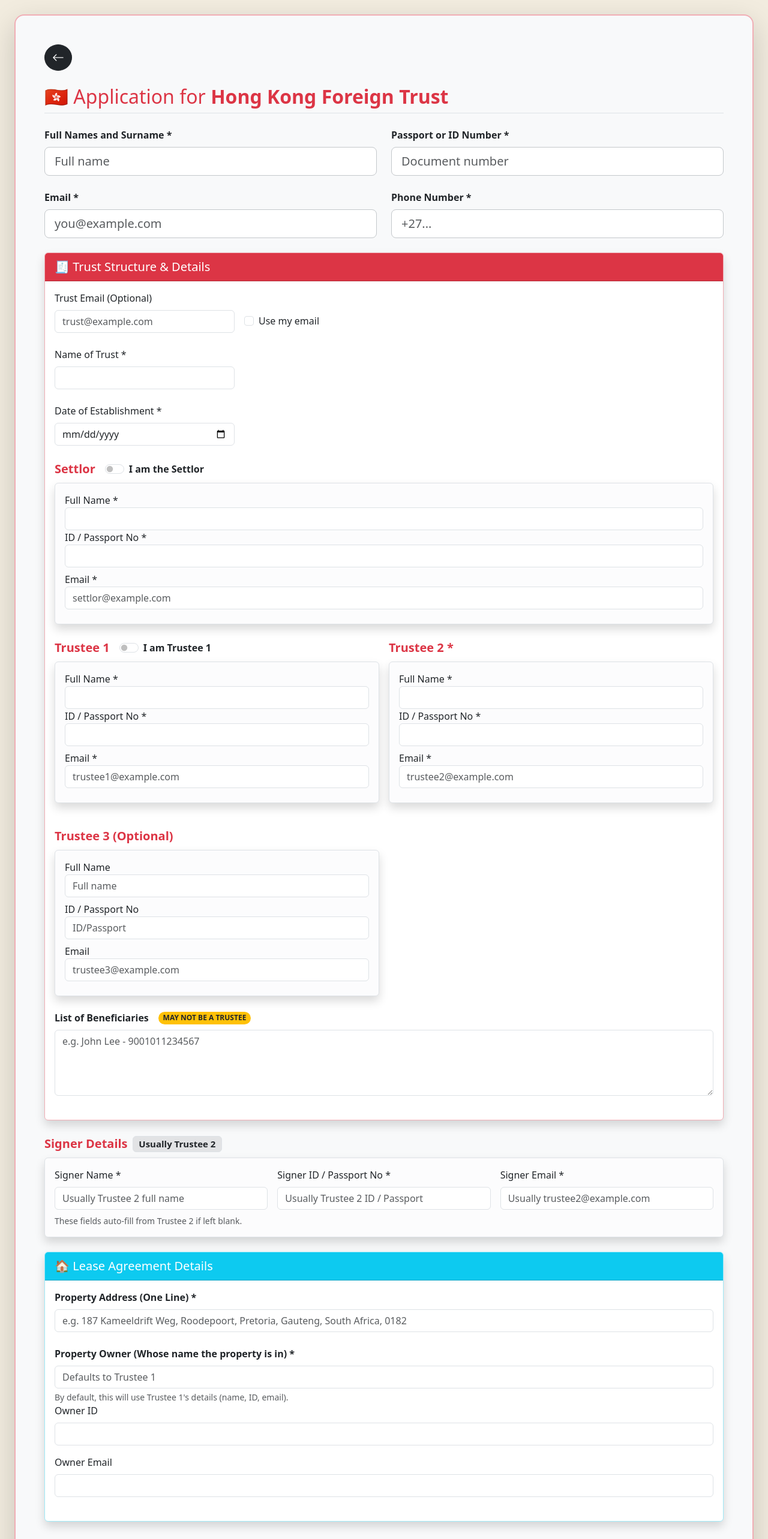
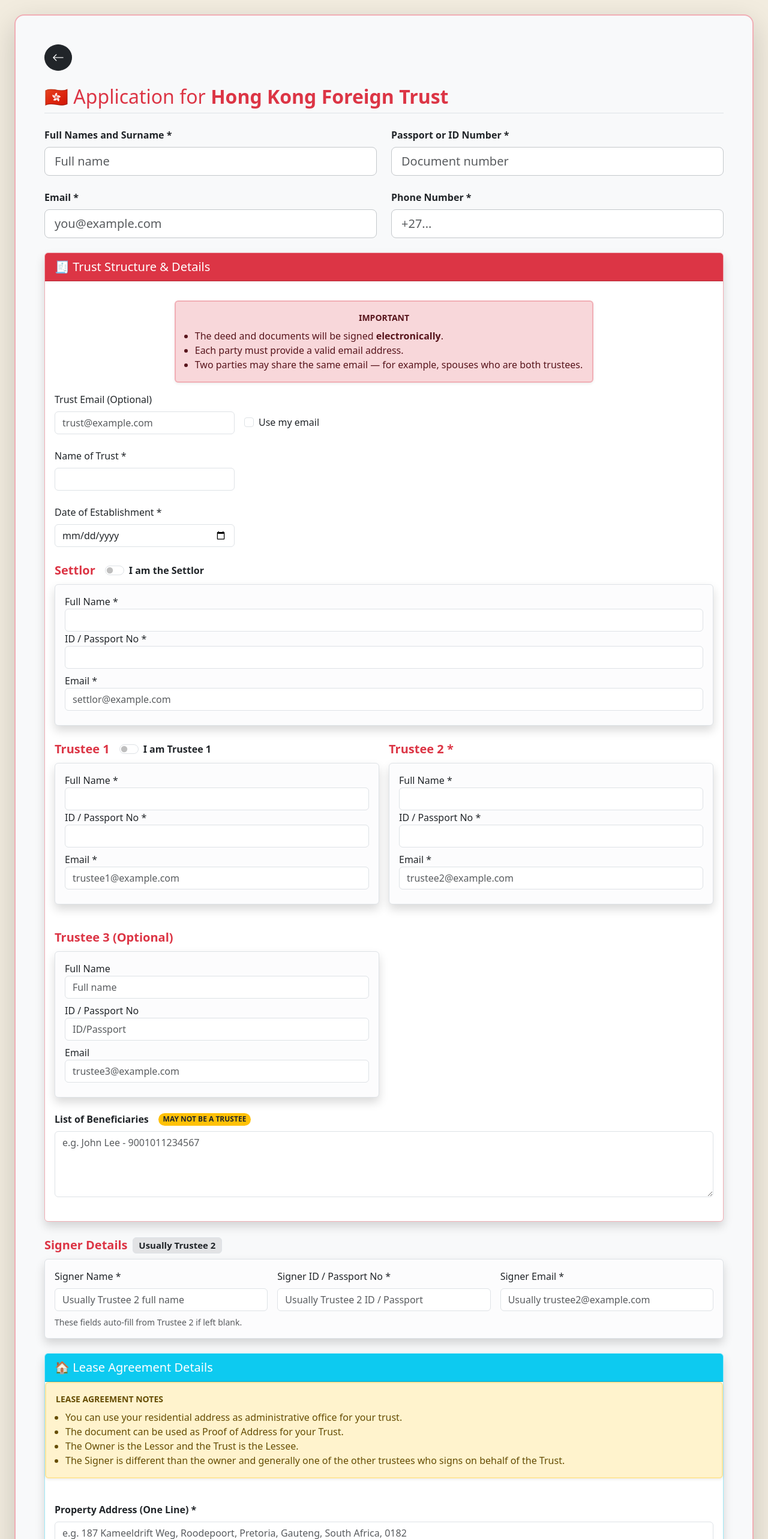
Before and after one commit to WhitelightningDev/hongkongtrust, an Angular app: page /homepage in a window 1280 px wide. Shown: the top 2566 px of the page at 60% size. Built offline with nearby package versions, Linux system fonts and the light colour scheme.

Commit message:
`Added important notices and lease agreement guidance to homepage`

```diff
--- a/src/app/pages/homepage/homepage.html
+++ b/src/app/pages/homepage/homepage.html
@@ -90,7 +90,19 @@
     </div>
     <div class="card-body">
 
-      <!-- Trust Email -->
+
+      <!-- Important Notice (centered at top) -->
+      <div class="d-flex justify-content-center my-3">
+        <div class="alert alert-danger border-2 shadow-sm text-center mb-0" role="note" aria-label="Electronic signing requirements" style="max-width: 720px;">
+          <div class="text-uppercase fw-bold small mb-2">Important</div>
+          <ul class="mb-0 ps-3 text-start">
+            <li>The deed and documents will be signed <strong>electronically</strong>.</li>
+            <li>Each party must provide a valid email address.</li>
+            <li>Two parties may share the same email — for example, spouses who are both trustees.</li>
+          </ul>
+        </div>
+      </div>
+
       <!-- Trust Email -->
       <div class="mb-4">
         <label class="form-label">Trust Email (Optional)</label>
@@ -105,7 +117,6 @@
             </label>
           </div>
         </div>
-
         <div class="text-danger mt-1 fst-italic"
              *ngIf="trustForm.get('trustEmail')?.invalid && trustForm.get('trustEmail')?.touched">
           Please enter a valid trust email.
@@ -427,6 +438,15 @@
     <div class="card-header bg-info text-white fs-5">
       🏠 Lease Agreement Details
     </div>
+    <div class="alert alert-warning border-2 shadow-sm mb-4" role="note" aria-label="Lease agreement guidance">
+        <div class="text-uppercase fw-bold small mb-2">Lease Agreement Notes</div>
+        <ul class="mb-0 ps-3">
+          <li>You can use your residential address as administrative office for your trust.</li>
+          <li>The document can be used as Proof of Address for your Trust.</li>
+          <li>The Owner is the Lessor and the Trust is the Lessee.</li>
+          <li>The Signer is different than the owner and generally one of the other trustees who signs on behalf of the Trust.</li>
+        </ul>
+      </div>
     <div class="card-body">
       <div class="mb-4">
         <label class="form-label fw-semibold">Property Address (One Line) *</label>
```
Lines whose indentation alone changed are shown as unchanged.
